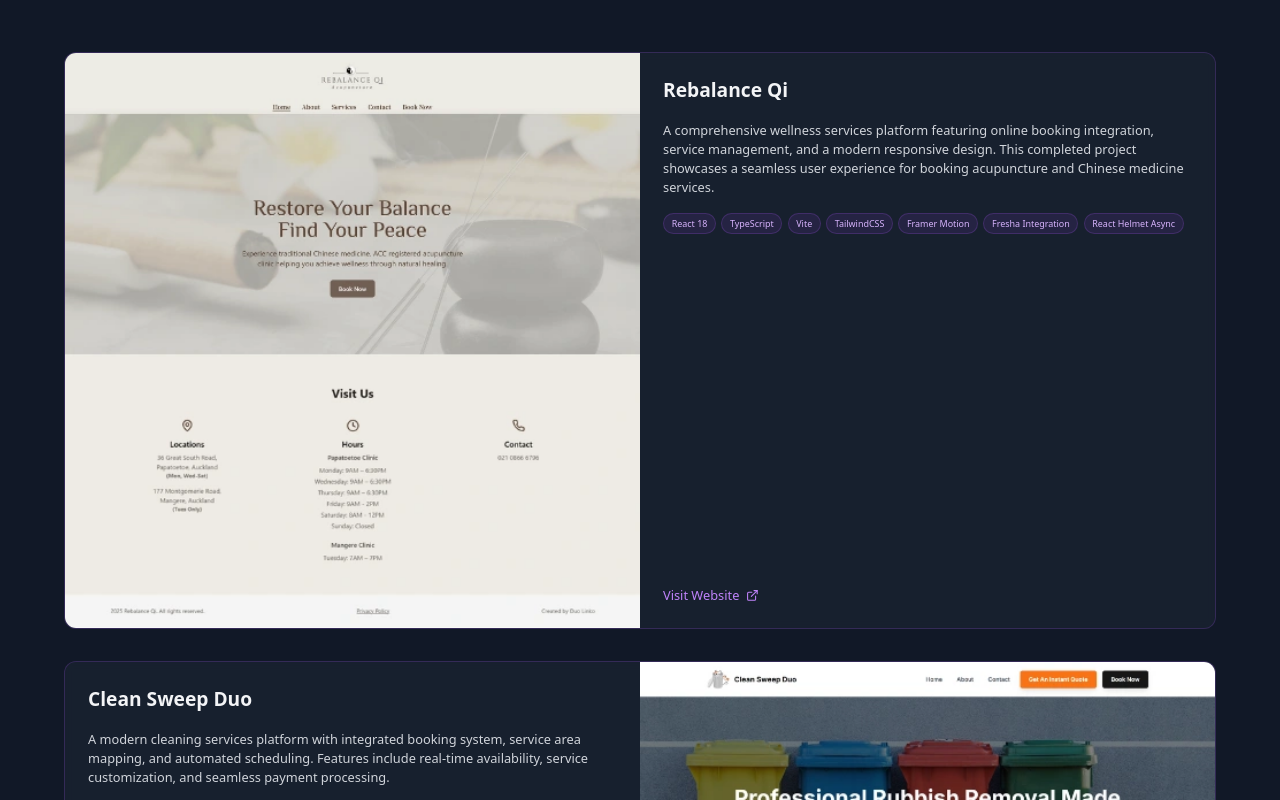
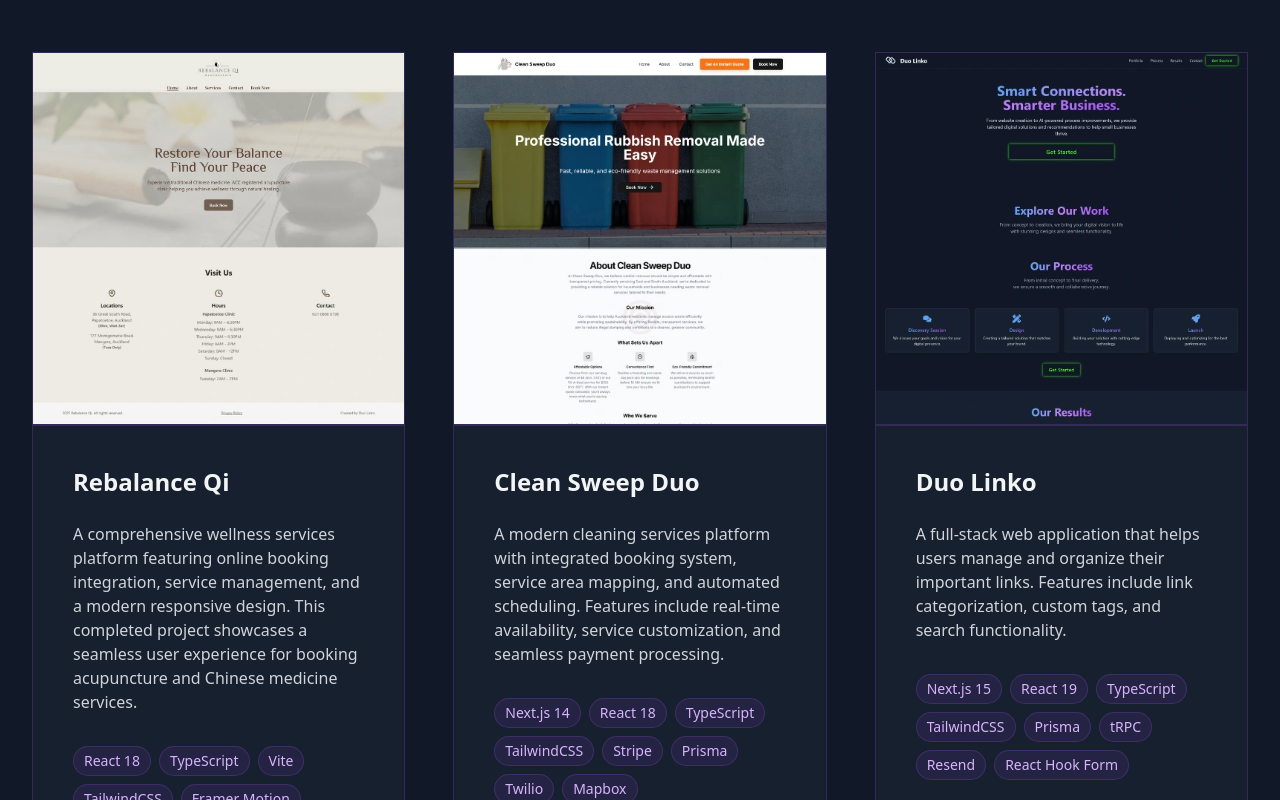
Before and after one commit to msbenioni/CV, a React (Vite) app: page / in a window 1280 px wide. Shown: the part 940-1740 px from the top of the page. Built offline with nearby package versions, Linux system fonts and the light colour scheme.

Commit message:
made changes but still a few issues

```diff
--- a/src/components/Projects.tsx
+++ b/src/components/Projects.tsx
@@ -122,55 +122,49 @@ export default function Projects() {
         </h2>
 
         {/* Projects Grid */}
-        <div className="space-y-8">
+        <div className="grid grid-cols-1 md:grid-cols-2 lg:grid-cols-3 gap-6 sm:gap-12">
           {projects.map((project, index) => (
-            <div
-              key={project.title}
-              className={`bg-gray-800/50 backdrop-blur-sm rounded-xl border border-purple-500/20 overflow-hidden flex ${
-                index % 2 === 0 ? 'flex-row' : 'flex-row-reverse'
-              } max-w-[90vw] mx-auto`}
-            >
-              {/* Project Image Container */}
-              <div className="w-1/2 relative">
-                <div className="w-full h-full">
+            <div key={project.title} className="flip-card aspect-[3/4] sm:aspect-[2/3] w-full">
+              <div className="flip-card-inner">
+                {/* Front of card (Image) */}
+                <div className="flip-card-front bg-gray-800/50 backdrop-blur-sm border border-purple-500/20">
                   <img
                     src={project.imageUrl}
                     alt={project.title}
-                    className="w-full h-full object-contain"
+                    className="w-full h-full object-cover"
                   />
                 </div>
-              </div>
 
-              {/* Project Details Container - matches image dimensions */}
-              <div className="w-1/2 relative">
-                <div className="absolute inset-0 p-[4%] flex flex-col justify-between overflow-y-auto">
-                  <div className="space-y-[3%]">
-                    <h3 className="text-[1.5vw] font-bold">
+                {/* Back of card (Content) */}
+                <div className="flip-card-back bg-gray-800/50 backdrop-blur-sm border border-purple-500/20">
+                  <div className="p-6 sm:p-10 flex flex-col h-full">
+                    <h3 className="text-xl sm:text-2xl font-bold mb-4 sm:mb-6">
                       {project.title}
                     </h3>
-                    <p className="text-[1vw] text-gray-300">
+                    <p className="text-sm sm:text-base text-gray-300 mb-6 sm:mb-8">
                       {project.description}
                     </p>
-                    <div className="flex flex-wrap gap-[0.4vw]">
+                    <div className="mt-auto space-y-4 sm:space-y-6">
+                      <div className="flex flex-wrap gap-1.5 sm:gap-2">
                         {project.technologies.map((tech, techIndex) => (
                           <span
                             key={techIndex}
-                          className="px-[0.6vw] py-[0.2vw] text-[0.7vw] rounded-full bg-purple-500/10 text-purple-300 border border-purple-500/20"
+                            className="px-2 sm:px-2.5 py-0.5 sm:py-1 text-xs sm:text-sm rounded-full bg-purple-500/10 text-purple-300 border border-purple-500/20"
                           >
                             {tech}
                           </span>
                         ))}
                       </div>
-                  </div>
                       <a
                         href={project.liveUrl}
                         target="_blank"
                         rel="noopener noreferrer"
-                    className="inline-flex items-center text-[1vw] text-purple-400 hover:text-purple-300 transition-colors"
+                        className="inline-flex items-center text-sm sm:text-lg text-purple-400 hover:text-purple-300 transition-colors"
                       >
-                    Visit Website
-                    <ExternalLink className="ml-[0.5vw] w-[1vw] h-[1vw]" />
+                        Visit Website <ExternalLink className="ml-2 h-4 w-4 sm:h-6 sm:w-6" />
                       </a>
+                    </div>
+                  </div>
                 </div>
               </div>
             </div>
--- /dev/null
+++ b/src/styles/flip-card.css
@@ -0,0 +1,38 @@
+.flip-card {
+  perspective: 1000px;
+  cursor: pointer;
+  width: 100%;
+  height: 100%;
+}
+
+.flip-card-inner {
+  position: relative;
+  width: 100%;
+  height: 100%;
+  text-align: left;
+  transition: transform 0.8s;
+  transform-style: preserve-3d;
+  border-radius: 1rem;
+}
+
+.flip-card:hover .flip-card-inner {
+  transform: rotateY(180deg);
+}
+
+.flip-card-front,
+.flip-card-back {
+  position: absolute;
+  width: 100%;
+  height: 100%;
+  -webkit-backface-visibility: hidden;
+  backface-visibility: hidden;
+  border-radius: 1rem;
+}
+
+.flip-card-front {
+  overflow: hidden;
+}
+
+.flip-card-back {
+  transform: rotateY(180deg);
+}
```
Also changed, not shown: src/styles/tech-slideshow.css (added, +87 -0 lines). Lines whose indentation alone changed are shown as unchanged.
